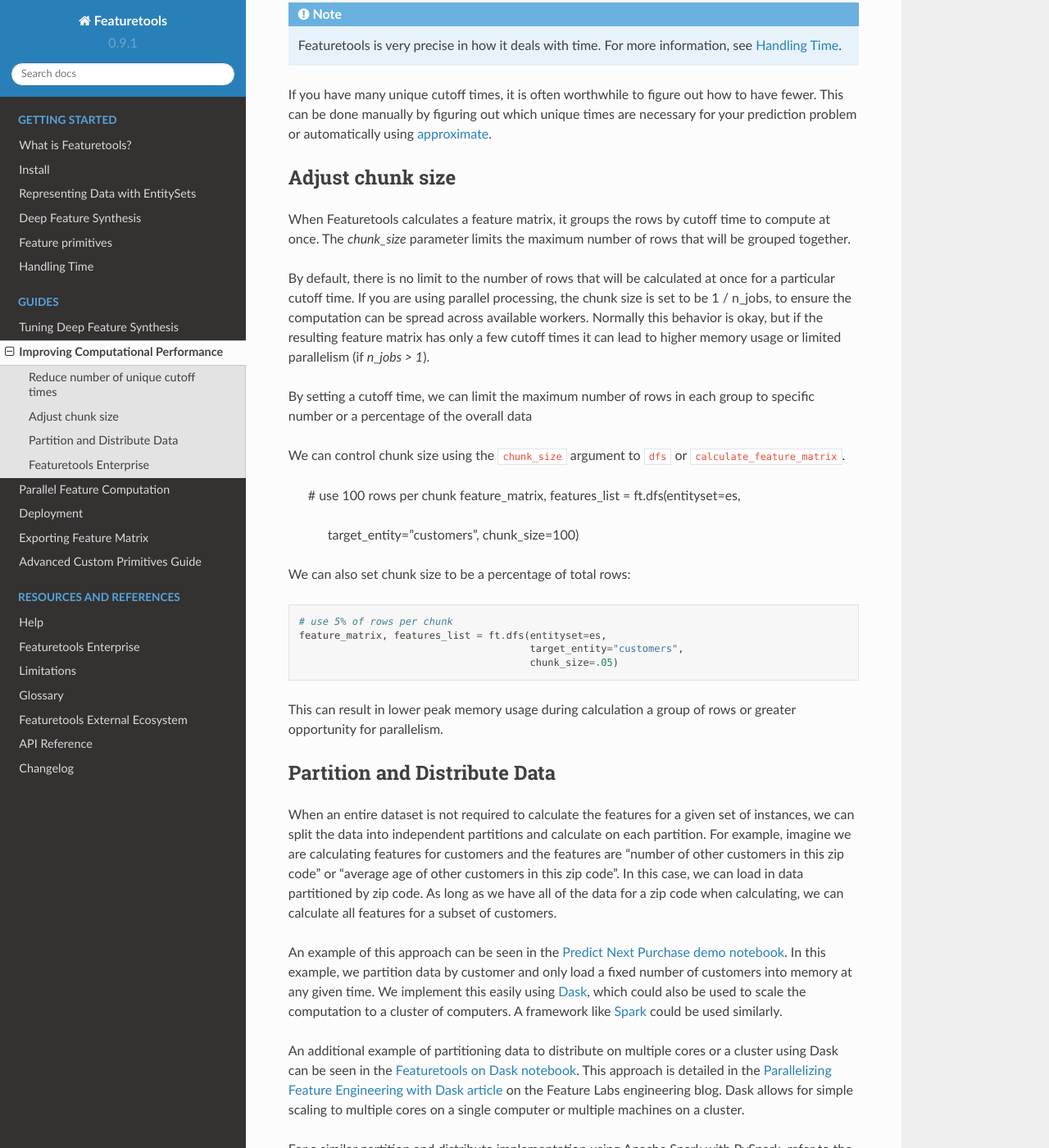
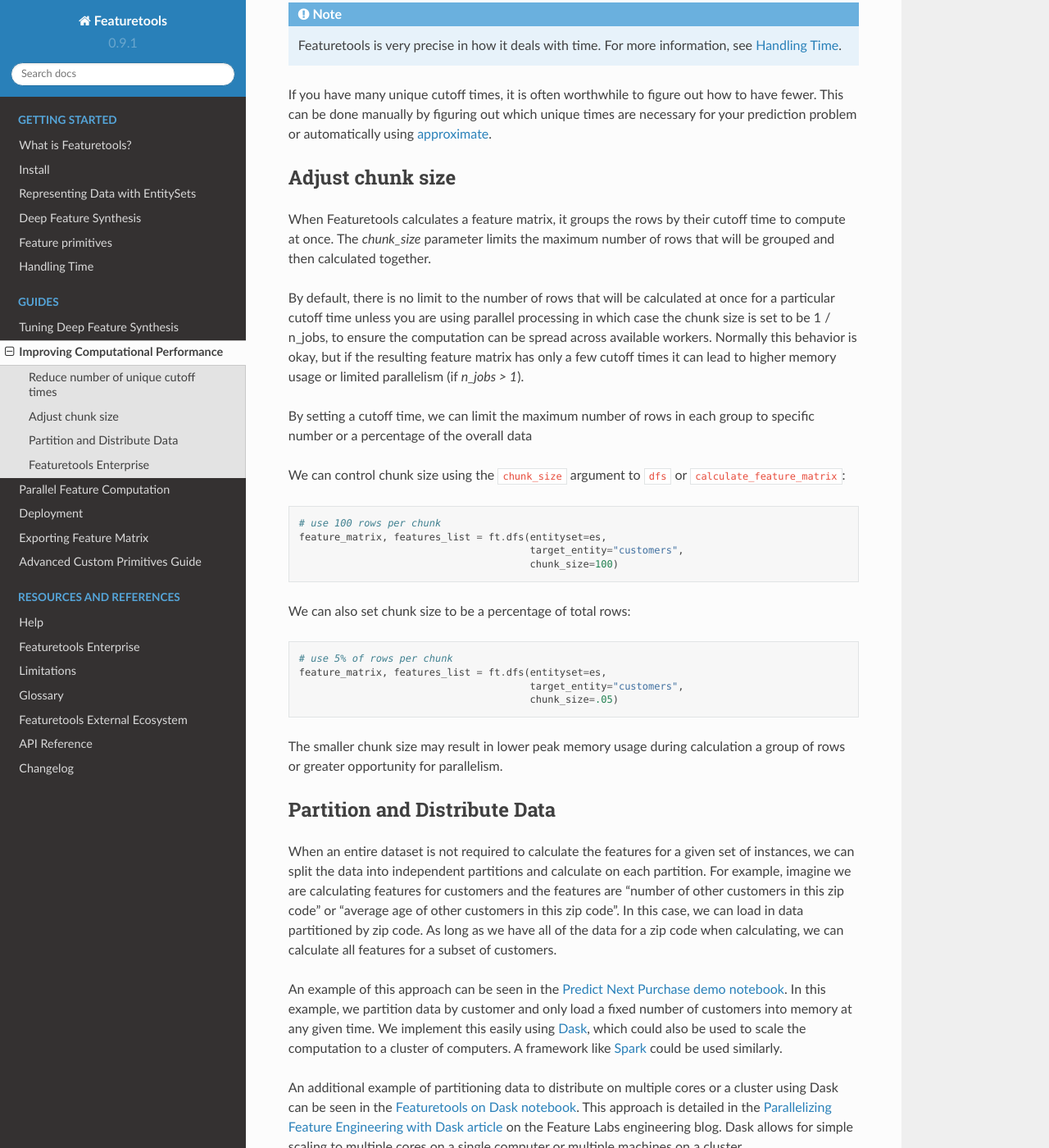
Before and after one commit to alteryx/featuretools, a Sphinx documentation site: the page built from docs/source/guides/performance.rst, in a window 1280 px wide and 1400 px high, scrolled down 429 px. Shown: the whole window at 82% size. Built offline with Sphinx 7.4.7 and the Read the Docs theme 2.0.0, drawn with Linux system fonts in a browser that asks for light colours; pages that are not in the unit, such as notebooks, are missing from menus.

Commit message:
update docs

```diff
--- a/docs/source/guides/performance.rst
+++ b/docs/source/guides/performance.rst
@@ -18,14 +18,13 @@
 
 Adjust chunk size
 -----------------
-When Featuretools calculates a feature matrix, it groups the rows by cutoff time to compute at once. The `chunk_size` parameter limits the maximum number of rows that will be grouped together.
+When Featuretools calculates a feature matrix, it groups the rows by their cutoff time to compute at once. The `chunk_size` parameter limits the maximum number of rows that will be grouped and then calculated together.
 
-By default, there is no limit to the number of rows that will be calculated at once for a particular cutoff time. If you are using parallel processing, the chunk size is set to be 1 / n_jobs, to ensure the computation can be spread across available workers. Normally this behavior is okay, but if the resulting feature matrix has only a few cutoff times it can lead to higher memory usage or limited parallelism (if `n_jobs > 1`).
+By default, there is no limit to the number of rows that will be calculated at once for a particular cutoff time unless you are using parallel processing in which case the chunk size is set to be 1 / n_jobs, to ensure the computation can be spread across available workers. Normally this behavior is okay, but if the resulting feature matrix has only a few cutoff times it can lead to higher memory usage or limited parallelism (if `n_jobs > 1`).
 
 By setting a cutoff time, we can limit the maximum number of rows in each group to specific number or a percentage of the overall data
 
-
-We can control chunk size using the ``chunk_size`` argument to ``dfs`` or ``calculate_feature_matrix``.
+We can control chunk size using the ``chunk_size`` argument to ``dfs`` or ``calculate_feature_matrix``::
 
     # use 100 rows per chunk
     feature_matrix, features_list = ft.dfs(entityset=es,
@@ -41,7 +40,7 @@
                                            chunk_size=.05)
 
 
-This can result in lower peak memory usage during calculation a group of rows or greater opportunity for parallelism.
+The smaller chunk size may result in lower peak memory usage during calculation a group of rows or greater opportunity for parallelism.
 
 
 Partition and Distribute Data
--- a/docs/source/index.rst
+++ b/docs/source/index.rst
@@ -187,7 +187,6 @@
    :hidden:
 
    feature_engineering_language/feature-types
-   guides/chunking
    guides/save_progress_example
 
 Other links
```
